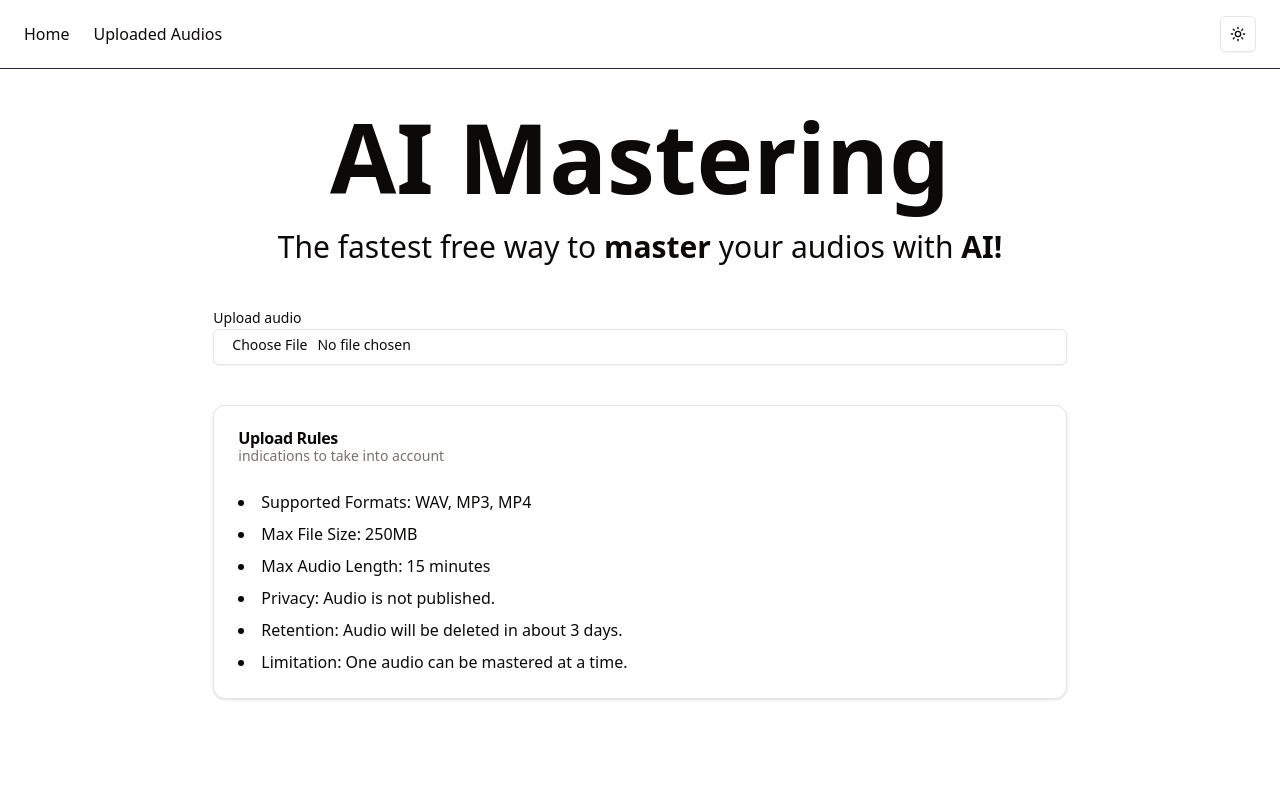
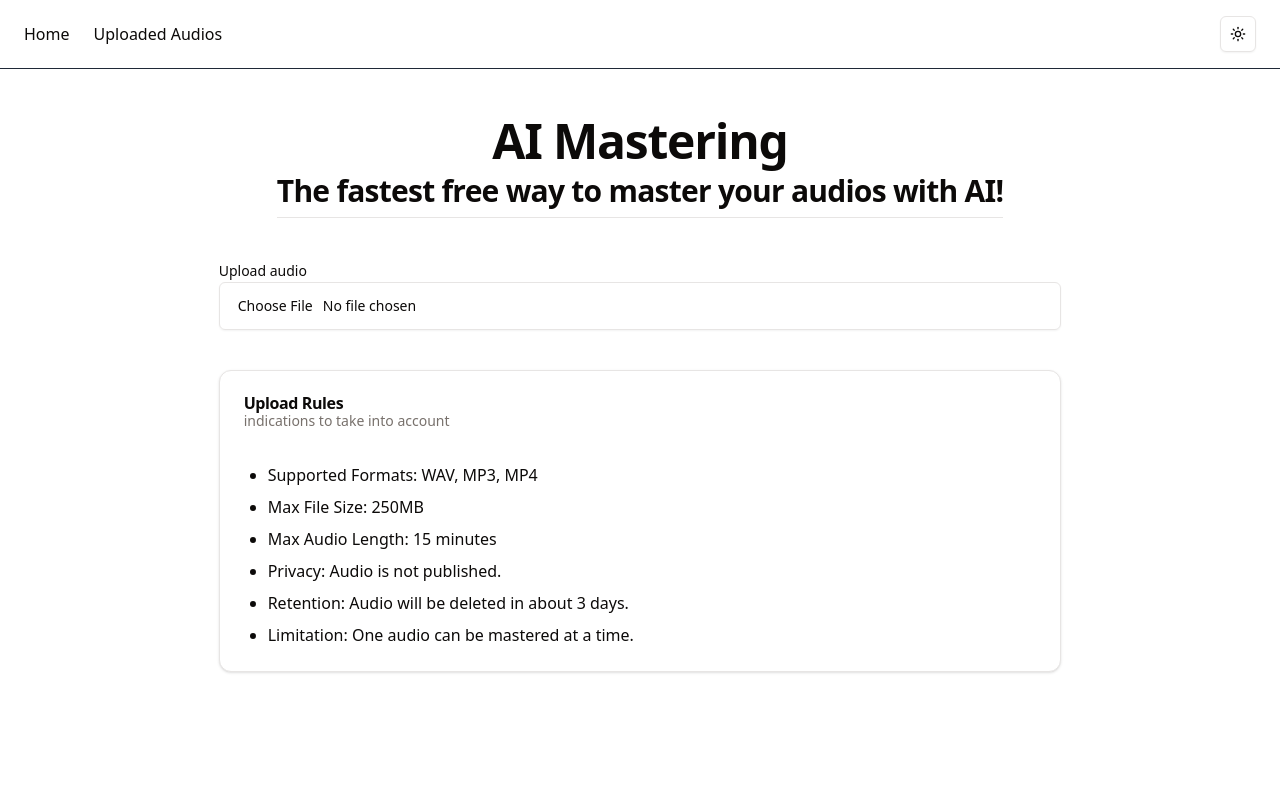
Before and after one commit to ChristiansDev/mastering-app, an Astro site: page / in a window 1280 px wide. Shown: the top 800 px of the page. Built offline with nearby package versions, Linux system fonts and the light colour scheme; Astro itself is replaced by a stand-in of ours; no server answers.

Commit message:
styles improvements

```diff
--- a/src/components/Rules.astro
+++ b/src/components/Rules.astro
@@ -15,23 +15,23 @@ import {
         <CardDescription>indications to take into account</CardDescription>
     </CardHeader>
     <CardContent>
-        <ul class="list-disc list-inside space-y-2">
+        <ul class="ml-6 list-disc [&>li]:mt-2">
             <li>
-                <span class="font-medium">Supported Formats:</span> WAV, MP3, MP4
+                Supported Formats: WAV, MP3, MP4
             </li>
-            <li><span class="font-medium">Max File Size:</span> 250MB</li>
+            <li>Max File Size: 250MB</li>
             <li>
-                <span class="font-medium">Max Audio Length:</span> 15 minutes
+                Max Audio Length: 15 minutes
             </li>
             <li>
-                <span class="font-medium">Privacy:</span> Audio is not published.
+                Privacy: Audio is not published.
             </li>
             <li>
-                <span class="font-medium">Retention:</span> Audio will be deleted
+                Retention: Audio will be deleted
                 in about 3 days.
             </li>
             <li>
-                <span class="font-medium">Limitation:</span> One audio can be mastered
+                Limitation: One audio can be mastered
                 at a time.
             </li>
         </ul>
--- a/src/components/Title.astro
+++ b/src/components/Title.astro
@@ -1,6 +1,6 @@
 <div class="text-center mt-10">
-    <h1 class="text-6xl md:text-8xl font-bold mb-6">AI Mastering</h1>
-    <h2 class="text-2xl md:text-3xl mb-2">
+    <h1 class="scroll-m-20 text-4xl font-extrabold tracking-tight lg:text-5xl mb-2">AI Mastering</h1>
+    <h2 class="max-w-fit mx-auto scroll-m-20 border-b pb-2 text-3xl font-semibold tracking-tight first:mt-0">
         The fastest free way to <span class="font-semibold">master</span> your audios
         with <span class="font-semibold">AI!</span>
     </h2>
--- a/src/components/ui/input.tsx
+++ b/src/components/ui/input.tsx
@@ -8,7 +8,7 @@ const Input = React.forwardRef<HTMLInputElement, React.ComponentProps<"input">>(
       <input
         type={type}
         className={cn(
-          "flex h-9 w-full rounded-md border border-input bg-transparent px-3 py-1 text-base shadow-sm transition-colors file:border-0 file:bg-transparent file:text-sm file:font-medium file:text-foreground placeholder:text-muted-foreground focus-visible:outline-none focus-visible:ring-1 focus-visible:ring-ring disabled:cursor-not-allowed disabled:opacity-50 md:text-sm",
+          "flex h-12 w-full rounded-md border border-input bg-transparent px-3 py-3 text-base shadow-sm transition-colors file:border-0 file:bg-transparent file:text-sm file:font-medium file:text-foreground placeholder:text-muted-foreground focus-visible:outline-none focus-visible:ring-1 focus-visible:ring-ring disabled:cursor-not-allowed disabled:opacity-50 md:text-sm",
           className
         )}
         ref={ref}
--- a/src/pages/index.astro
+++ b/src/pages/index.astro
@@ -7,7 +7,7 @@ import App from "./react/App";
 
 <Layout>
     <App client:only>
-        <div class="container mx-auto">
+        <div class="container mx-auto p-2">
             <section id="home" class="relative">
                 <AudioUploadFormWrapper />
             </section>
```
